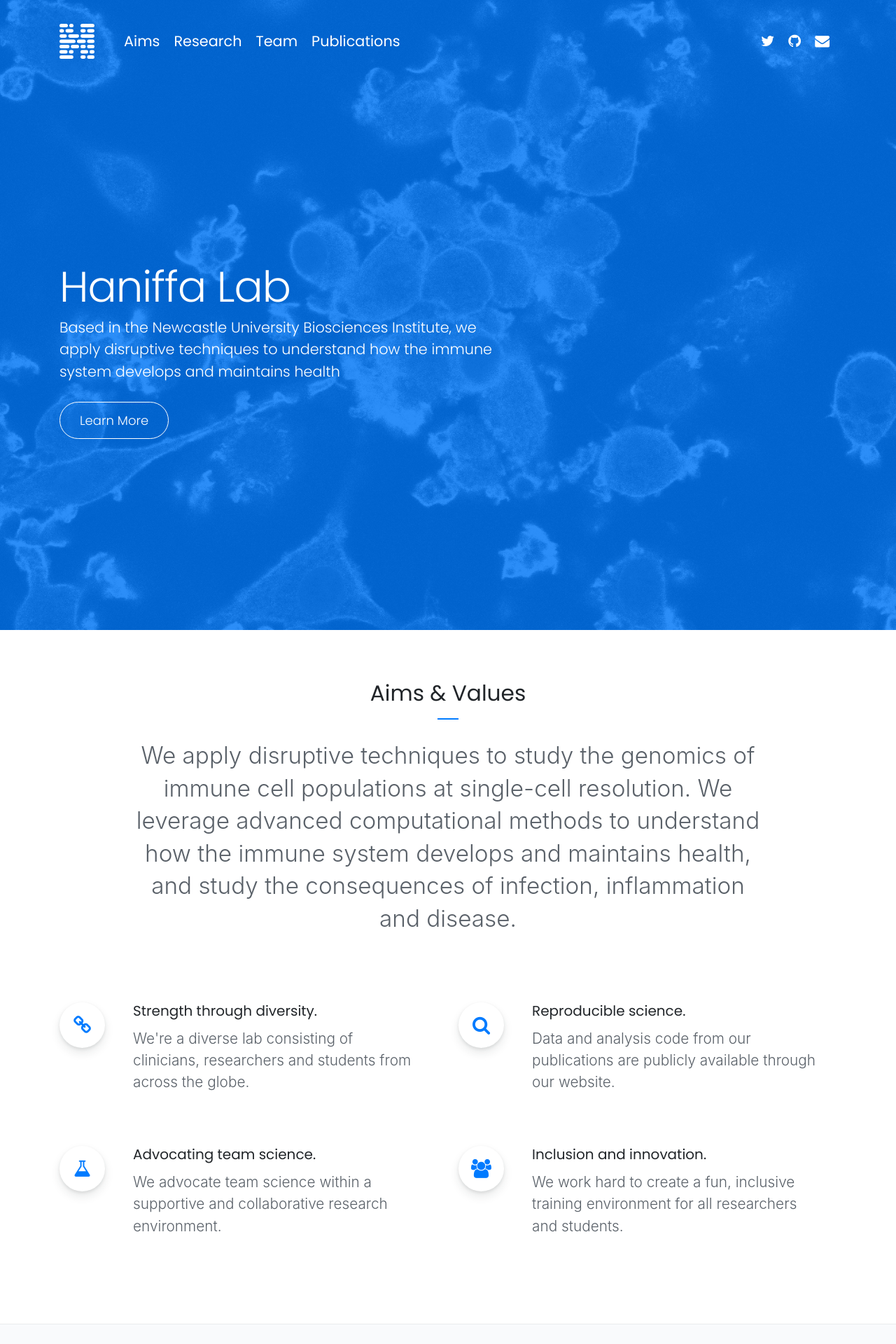
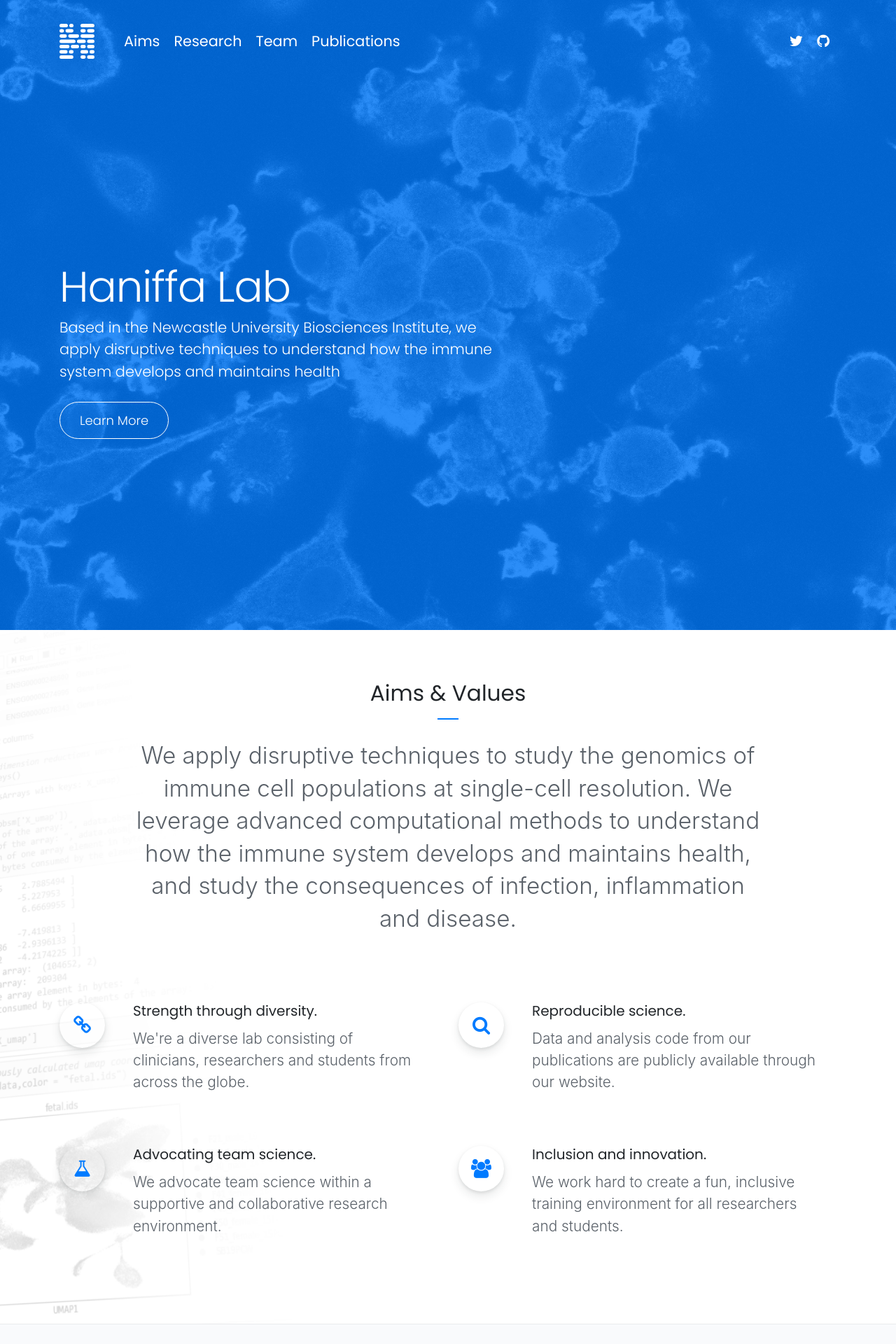
Before and after one commit to haniffalab/haniffalab.github.io, a Jekyll site: the page built from index.markdown, in a window 1280 px wide. Shown: the top 1920 px of the page at 70% size. Built offline with Jekyll 4.4.1, drawn with Linux system fonts in a browser that asks for light colours; nearby versions of some CDN libraries.

Commit message:
analysis background

```diff
--- a/_includes/header.html
+++ b/_includes/header.html
@@ -31,9 +31,9 @@
                     <li class="nav-item">
                         <a class="nav-link" href="https://github.com/haniffalab/"><i class="fa fa-github"></i></a>
                     </li>
-                    <li class="nav-item">
+                    <!--<li class="nav-item">
                         <a class="nav-link" href="#"><i class="fa fa-envelope"></i></a>
-                    </li>
+                    </li>-->
                 </ul>
             </div>
         </nav>
--- a/assets/css/app.css
+++ b/assets/css/app.css
@@ -210,3 +210,11 @@ a.team-card-link:hover {
     color: #212529!important;
     transition: 0.5s;
 }
+
+#aims {
+	position: relative;
+	background: url(../../assets/img/aims-cover.png) no-repeat center center fixed;
+	background-size: cover;
+	z-index:1;
+	padding: 100px 0;
+}
```
Also changed, not shown: assets/img/aims-cover.png (added), assets/img/app-screenshot.png, 1 other file.
